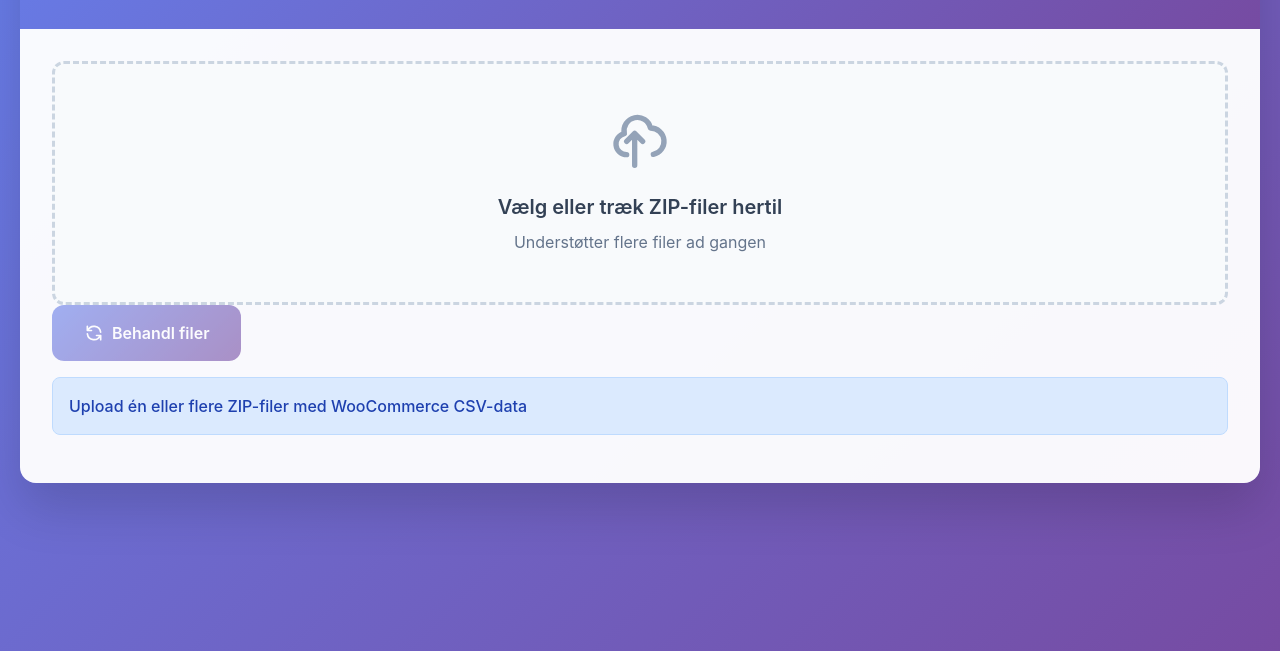
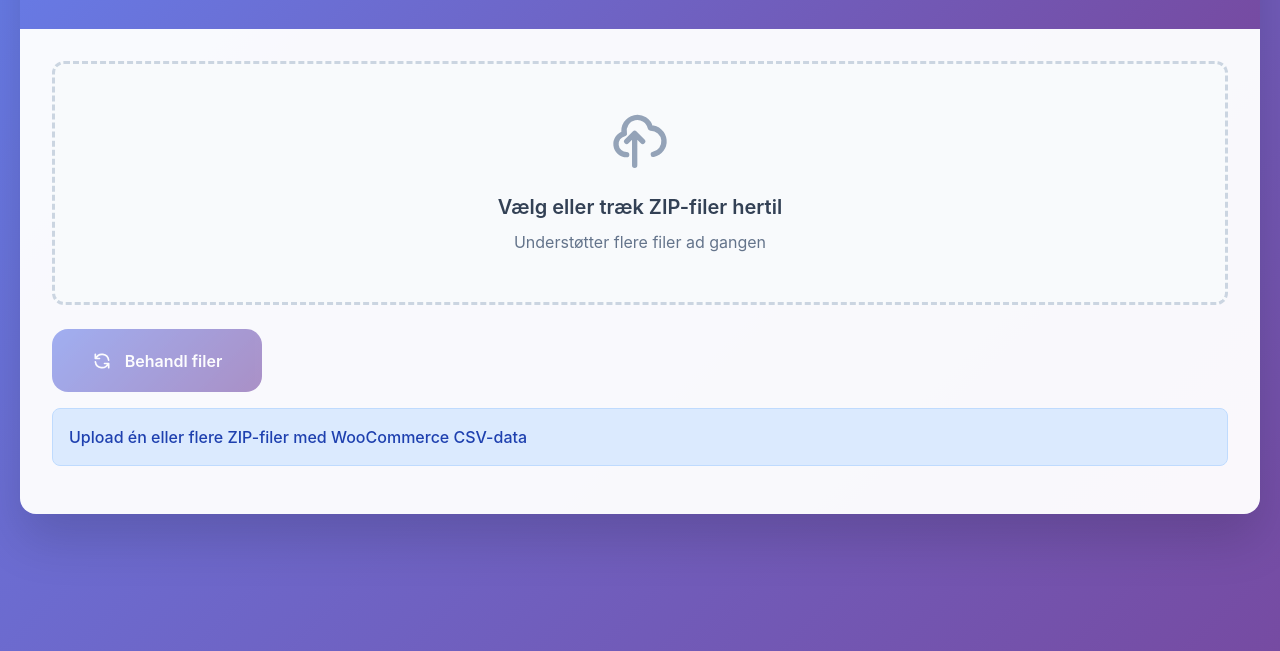
Before and after one commit to Karalumpas/ralawise, a website: page public/index.html in a window 1280 px wide. Shown: the part 149-800 px from the top of the page. Drawn offline with nearby package versions, Linux system fonts and the light colour scheme; no server answers.

Commit message:
Btn change

```diff
--- a/public/styles/styles.css
+++ b/public/styles/styles.css
@@ -58,6 +58,9 @@ body {
   text-align: center;
   cursor: pointer;
   transition: all .3s ease;
+  display: flex;
+  flex-direction: column;
+  align-items: center;
 }
 .upload-section:hover {
   border-color: #667eea;
@@ -289,20 +292,37 @@ body {
   display: inline-flex;
   align-items: center;
   justify-content: center;
-  gap: .5rem;
-  padding: 1rem 2rem;
-  min-width: 140px;
+  gap: .8rem;
+  padding: 1.2rem 2.5rem;
+  min-width: 160px;
   border: none;
-  border-radius: 12px;
+  border-radius: 16px;
   background: linear-gradient(135deg, #667eea, #764ba2);
   color: white;
   font-weight: 600;
   cursor: pointer;
-  transition: all .25s;
+  transition: all .3s cubic-bezier(0.4, 0, 0.2, 1);
+  position: relative;
+  overflow: hidden;
+  margin-top: 1.5rem;
+}
+.btn:before {
+  content: '';
+  position: absolute;
+  top: 0;
+  left: 0;
+  width: 100%;
+  height: 100%;
+  background: linear-gradient(135deg, #764ba2, #667eea);
+  opacity: 0;
+  transition: opacity .3s ease;
 }
 .btn:hover:not(:disabled) {
-  transform: translateY(-2px);
-  box-shadow: 0 8px 25px rgba(102,126,234,0.4);
+  transform: translateY(-3px);
+  box-shadow: 0 10px 30px rgba(102,126,234,0.5);
+}
+.btn:hover:not(:disabled):before {
+  opacity: 1;
 }
 .btn:disabled {
   opacity: .6;
```
